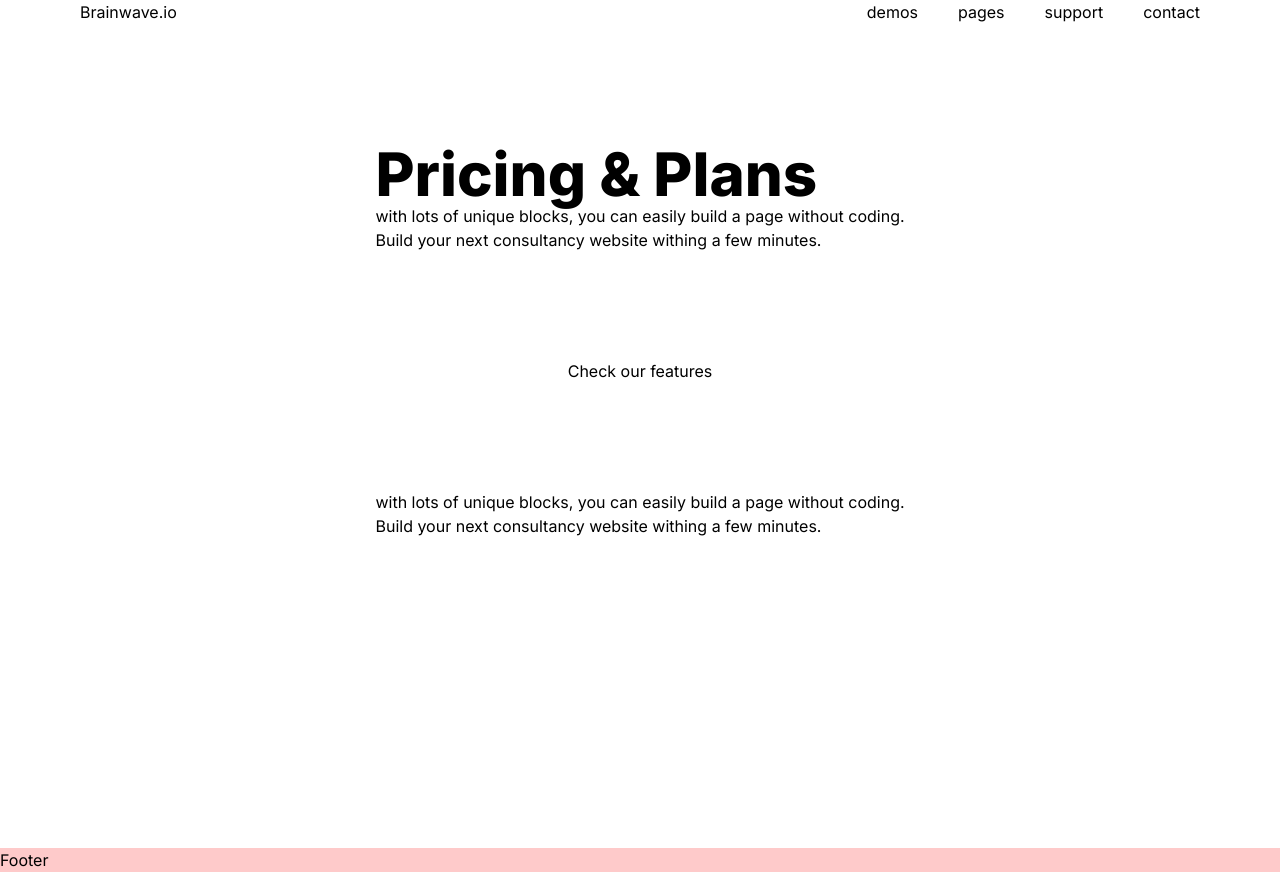
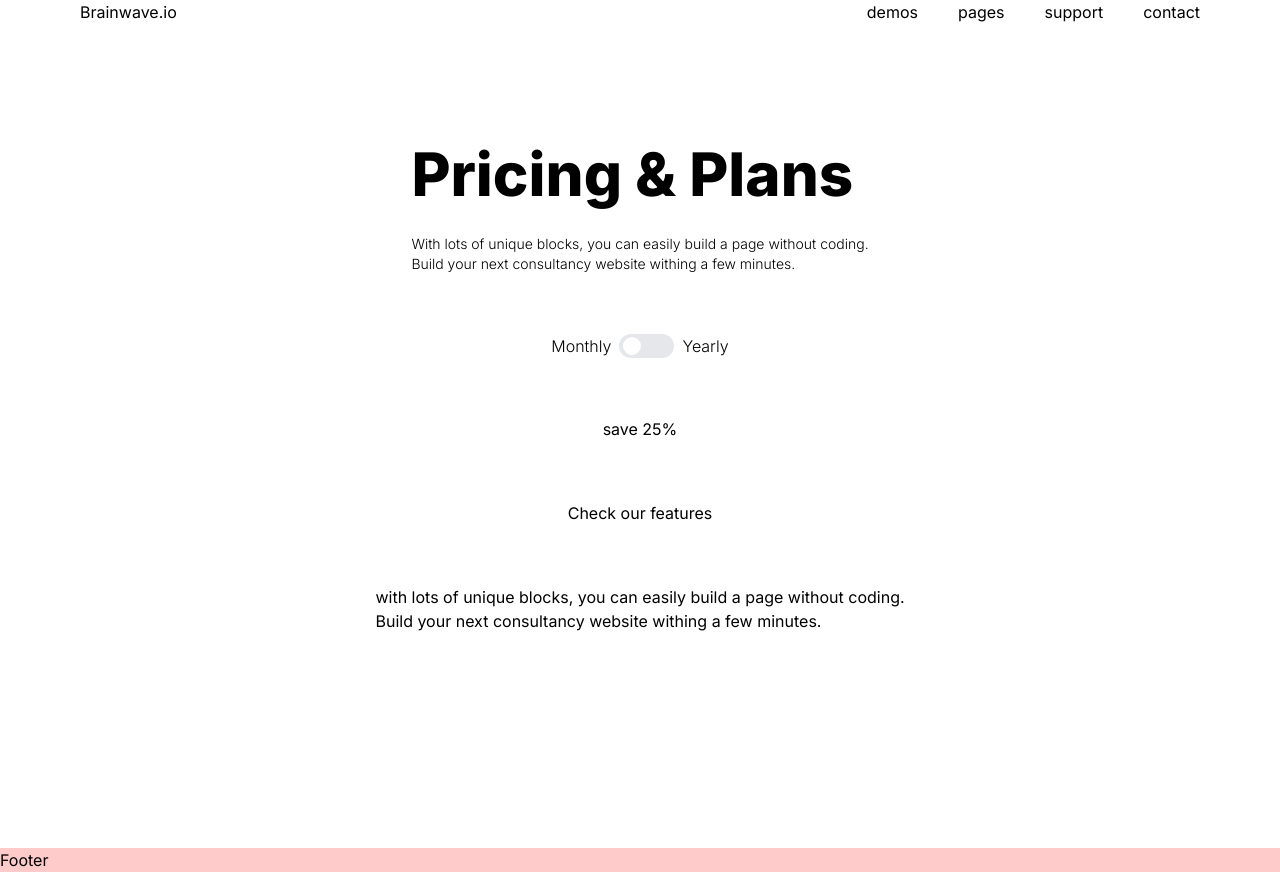
Before and after one commit to bp289/umbrl-task, a Next.js app: page / in a window 1280 px wide. Built offline with nearby package versions, Linux system fonts and the light colour scheme.

Commit message:
components made

```diff
--- a/src/app/components/Hero.tsx
+++ b/src/app/components/Hero.tsx
@@ -4,14 +4,17 @@ type Props = {};
 
 export const Hero = (props: Props) => {
   return (
-    <section className="">
+    <section className=" flex flex-col gap-[30px]">
       <h1 className="text-black text-6xl font-extrabold">Pricing & Plans</h1>
-      <p className="text-black">
-        with lots of unique blocks, you can easily build a page without coding.
-      </p>
-      <p className="text-black">
-        Build your next consultancy website withing a few minutes.
-      </p>
+      <div>
+        <p className="text-black text-sm font-light">
+          With lots of unique blocks, you can easily build a page without
+          coding.
+        </p>
+        <p className="text-black text-sm font-light">
+          Build your next consultancy website withing a few minutes.
+        </p>
+      </div>
     </section>
   );
 };
--- /dev/null
+++ b/src/app/components/Toggle.tsx
@@ -0,0 +1,16 @@
+import React from "react";
+
+type Props = {};
+
+export const Toggle = (props: Props) => {
+  return (
+    <span className="flex gap-2 text-black font-light ">
+      Monthly
+      <label className="inline-flex cursor-pointer items-center">
+        <input type="checkbox" className="peer sr-only" />
+        <div className="peer-focus:ring-blue-300dark:peer-focus:ring-blue-800 peer relative h-6 w-[55px] rounded-full bg-gray-200 p-3 after:absolute after:start-[4px] after:top-[3px] after:h-[18px] after:w-[18px] after:rounded-full after:bg-white after:transition-all after:content-[''] peer-checked:bg-blue-600 peer-checked:after:translate-x-[160%]"></div>
+      </label>
+      Yearly
+    </span>
+  );
+};
--- a/src/app/page.tsx
+++ b/src/app/page.tsx
@@ -1,9 +1,12 @@
 import Image from "next/image";
 import { Hero } from "./components/Hero";
+import { Toggle } from "./components/Toggle";
 export default function Home() {
   return (
     <main className="flex min-h-screen flex-col items-center justify-between p-24 bg-white">
       <Hero />
+      <Toggle />
+      <p>save 25%</p>
       <h1>Check our features</h1>
       <section>
         <p>
@@ -12,6 +15,7 @@ export default function Home() {
         </p>
         <p>Build your next consultancy website withing a few minutes.</p>
       </section>
+
       <div className="grid grid-cols-1 sm:grid-cols-2 md:grid-cols-3 lg:grid-cols-4 xl:grid-cols-5 gap-10"></div>
       <div>
         <div></div>
```
